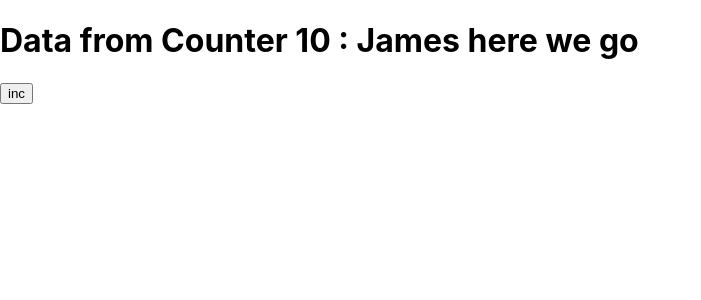
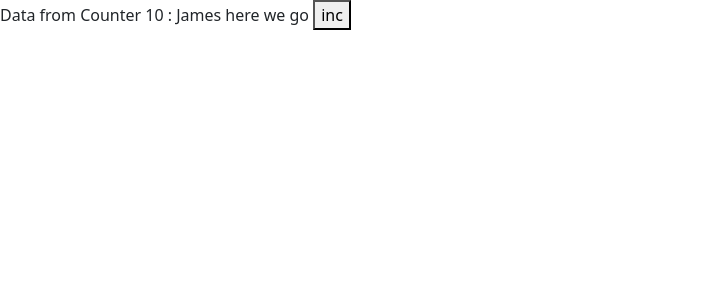
Before and after one commit to brandlab-au/amplify_old, a React (Create React App) app: page / in a window 1280 px wide. Shown: the top 300 px of the page, without its empty margins (0-701 px from the left). Built offline with nearby package versions, Linux system fonts and the light colour scheme.

Commit message:
bootstrap added

```diff
--- a/package.json
+++ b/package.json
@@ -6,6 +6,7 @@
     "@testing-library/jest-dom": "^5.16.5",
     "@testing-library/react": "^13.4.0",
     "@testing-library/user-event": "^13.5.0",
+    "bootstrap": "^5.2.3",
     "react": "^18.2.0",
     "react-dom": "^18.2.0",
     "react-scripts": "5.0.1",
--- a/src/components/counter.jsx
+++ b/src/components/counter.jsx
@@ -1,4 +1,7 @@
 import React, { Component } from "react";
+import "bootstrap/dist/css/bootstrap.css";
+// Put any other imports below so that CSS from your
+// components takes precedence over default styles.
 
 class Counter extends Component {
   state = {
@@ -8,11 +11,16 @@ class Counter extends Component {
   render() {
     return (
       <div>
-        <h1>Data from Counter {this.state.count} : James here we go </h1>
+        <span>Data from Counter {this.formatCount()} : James here we go </span>
         <button>inc</button>
       </div>
     );
   }
+
+  formatCount() {
+    const { count } = this.state;
+    return count === 0 ? "Zero" : count;
+  }
 }
 
 export default Counter;
```
Also changed, not shown: 1 other file (tests, documents, lock files or other folders).
